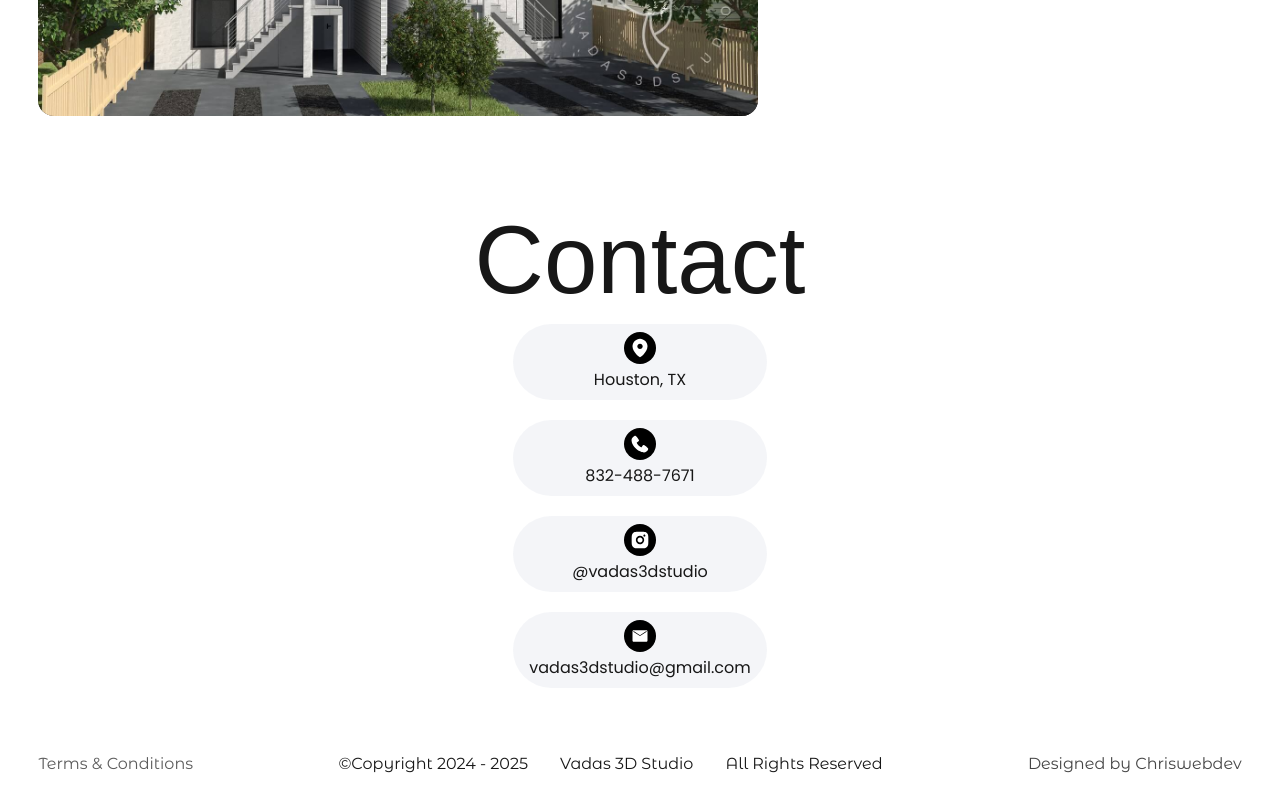
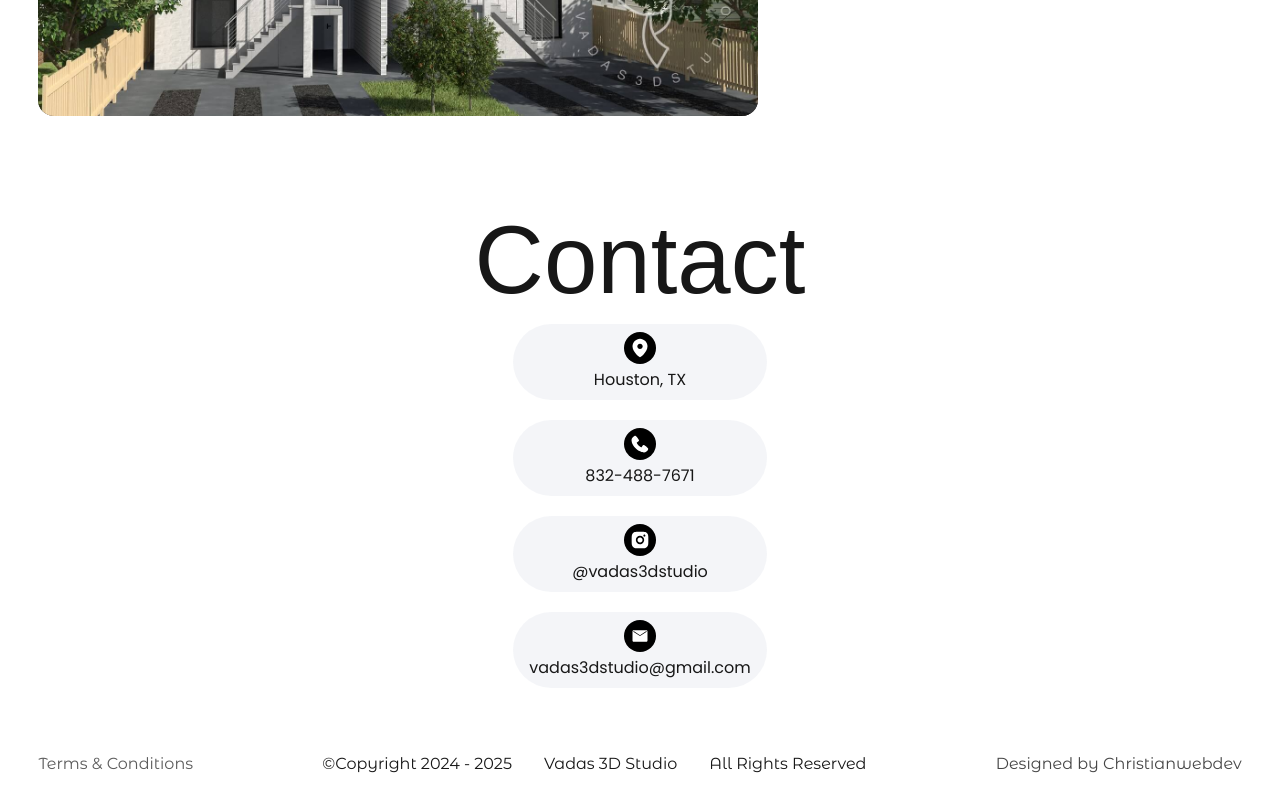
Before and after one commit to ChristiannYa/vadas3dstudio, a Next.js app: page / in a window 1280 px wide. Shown: the part 5902-6702 px from the top of the page. Built offline with nearby package versions, Linux system fonts and the light colour scheme; no server answers; a web font is replaced by a local one.

Commit message:
info update

```diff
--- a/src/app/components/layout/footer/component.tsx
+++ b/src/app/components/layout/footer/component.tsx
@@ -1,6 +1,5 @@
 export default function Footer() {
-  const externalLink = "https://christianwebdev.com/";
-
+  const externalLink = "https://christianweb.dev";
   const startYear = 2024;
   const currentYear = new Date().getFullYear();
 
@@ -19,7 +18,7 @@ export default function Footer() {
           </div>
           <a href={externalLink} target="_blank" rel="noopener noreferrer">
             <p className="text-center opacity-80 hover:text-accent-1 hover:opacity-100">
-              Designed by Chriswebdev
+              Designed by Christianwebdev
             </p>
           </a>
         </div>
```
